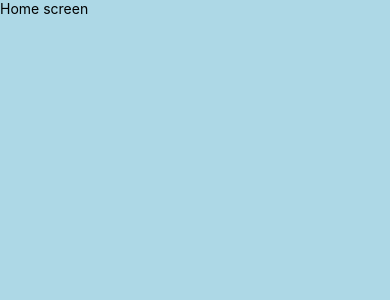
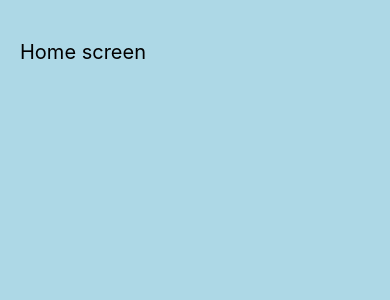
Before and after one commit to Domme19/reactNative_components, a React Native app: screen /HomeScreen in a window 390 px wide. Shown: the top 300 px of the page. Built offline with nearby package versions, Linux system fonts and the light colour scheme.

Commit message:
modified screen

```diff
--- a/screens/HomeScreen.tsx
+++ b/screens/HomeScreen.tsx
@@ -2,7 +2,7 @@ import {View, Text, StyleSheet} from "react-native";
 export default function HomeScreen (){
     return(
         <View style={styles.container}>
-            <Text>
+            <Text style={{fontSize: 20}}>
                 Home screen
             </Text>
         </View>
@@ -12,6 +12,8 @@ export default function HomeScreen (){
 const styles = StyleSheet.create({
     container:{
         flex: 1,
-        backgroundColor:'lightblue'
+        backgroundColor:'lightblue',
+        paddingTop: 40,
+        paddingLeft: 20
     }
 })
```
